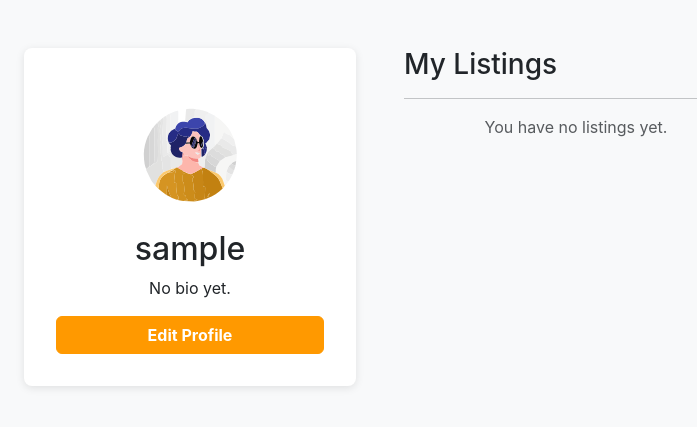
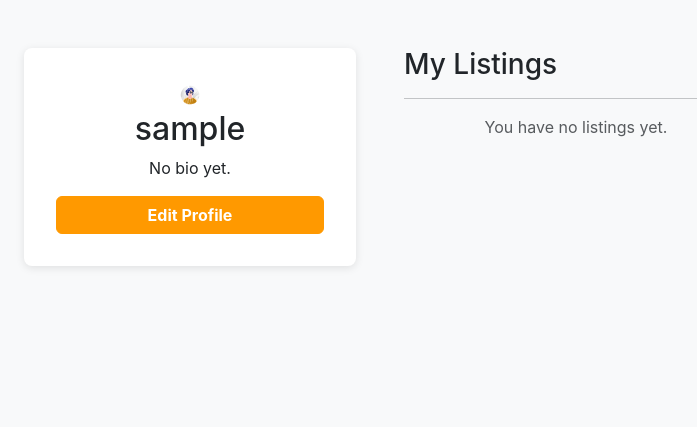
Before and after one commit to sevvy1111/checkout, a Django app: page /accounts/profile/ in a window 1280 px wide. Shown: the part 57-484 px from the top of the page, without its empty margins (70-767 px from the left). Run offline with Django 4.2, Linux system fonts and the light colour scheme; the visitor is signed in with stand-in values (Sample User, id 1); data that the repository does not hold is empty; some libraries are stand-ins or nearby versions.

Commit message:
Update main.css

```diff
--- a/static/css/main.css
+++ b/static/css/main.css
@@ -135,8 +135,8 @@ body {
 }
 
 .profile-avatar, .avatar-lg {
-    width: 150px;
-    height: 150px;
+    width: 30px;
+    height: 30px;
     object-fit: cover;
     border-radius: 50%;
 }
```
